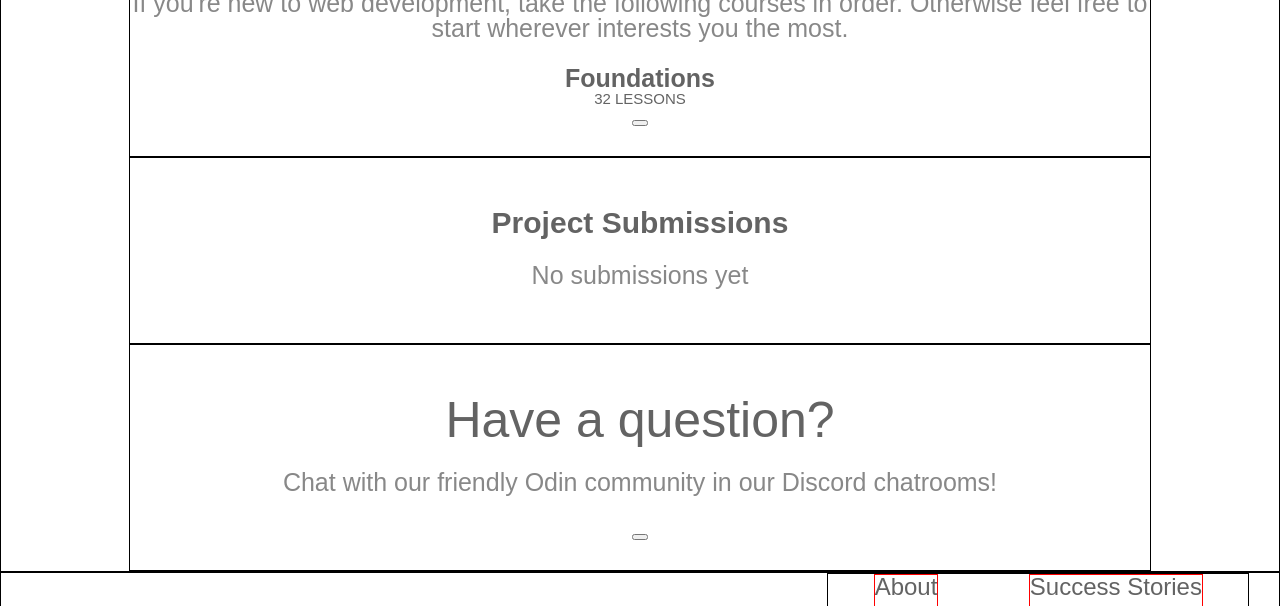
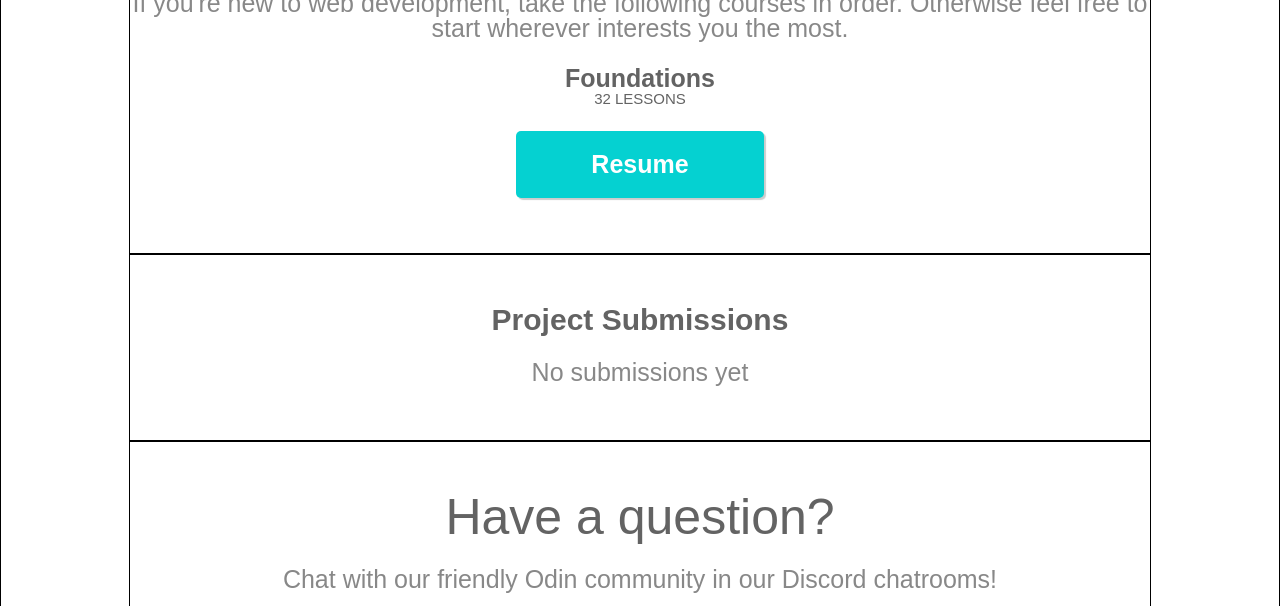
Before and after one commit to cody-malcolm/odin_dashboard, a plain HTML site: page index.html in a window 1280 px wide. Shown: the part 670-1276 px from the top of the page. Drawn offline with Linux system fonts and the light colour scheme.

Commit message:
All remaining styling except chat button and progress bar

```diff
--- a/index.html
+++ b/index.html
@@ -34,7 +34,7 @@
         Otherwise feel free to start wherever interests you the most.</p>
         <h3>Foundations</h3>
         <h4>32 lessons</h4>
-        <button type="button" name="Resume"></button>
+        <button type="button" name="Resume" id="continue-button">Resume</button>
       </div>
       <div class="">
         <h2>Project Submissions</h2>
@@ -43,7 +43,7 @@
       <div class="">
         <h6>Have a question?</h6>
         <p>Chat with our friendly Odin community in our Discord chatrooms!</p>
-        <button type="button" name="Open Discord"></button>
+        <button type="button" name="Open Discord" id="discord-button">Open Discord</button>
       </div>
     </div>
     <div class="footer">
--- a/styles.css
+++ b/styles.css
@@ -57,6 +57,30 @@ p {
   color: #888;
 }
 
+button {
+  color: white;
+  padding: 0.75em 3em;
+  font-size: 1.25em;
+  font-weight: bold;
+  border-radius: 5px;
+  border: none;
+  margin: 1em 0;
+  box-shadow: 2px 2px 1px rgba(0,0,0,0.2);
+  cursor: pointer;
+}
+
+button:hover {
+  opacity: 0.6;
+}
+
+#continue-button {
+  background-color: hsl(180, 95%, 42%);
+}
+
+#discord-button {
+  background-color: #FB8C00;
+}
+
 .bold-text {
   font-weight: bold;
 }
@@ -83,7 +107,14 @@ p {
   width: 80%;
 }
 
-.fab.orange600 { color: #FB8C00; }
+.fab.orange600 {
+  color: #FB8C00;
+}
+
+.fab.orange600:hover {
+  color: #000;
+}
+
 .logo-text {
   font-family: "Norse";
   color: #FB8C00;
@@ -146,6 +177,10 @@ p {
   display: block;
 }
 
+.sm-link:hover {
+
+}
+
 .links {
   display: flex;
   flex-direction: column;
@@ -156,6 +191,8 @@ p {
 }
 
 .footer-link {
+  display: flex;
+  align-items: center;
   border: 1px solid red;
   height: 33%;
 }
```
